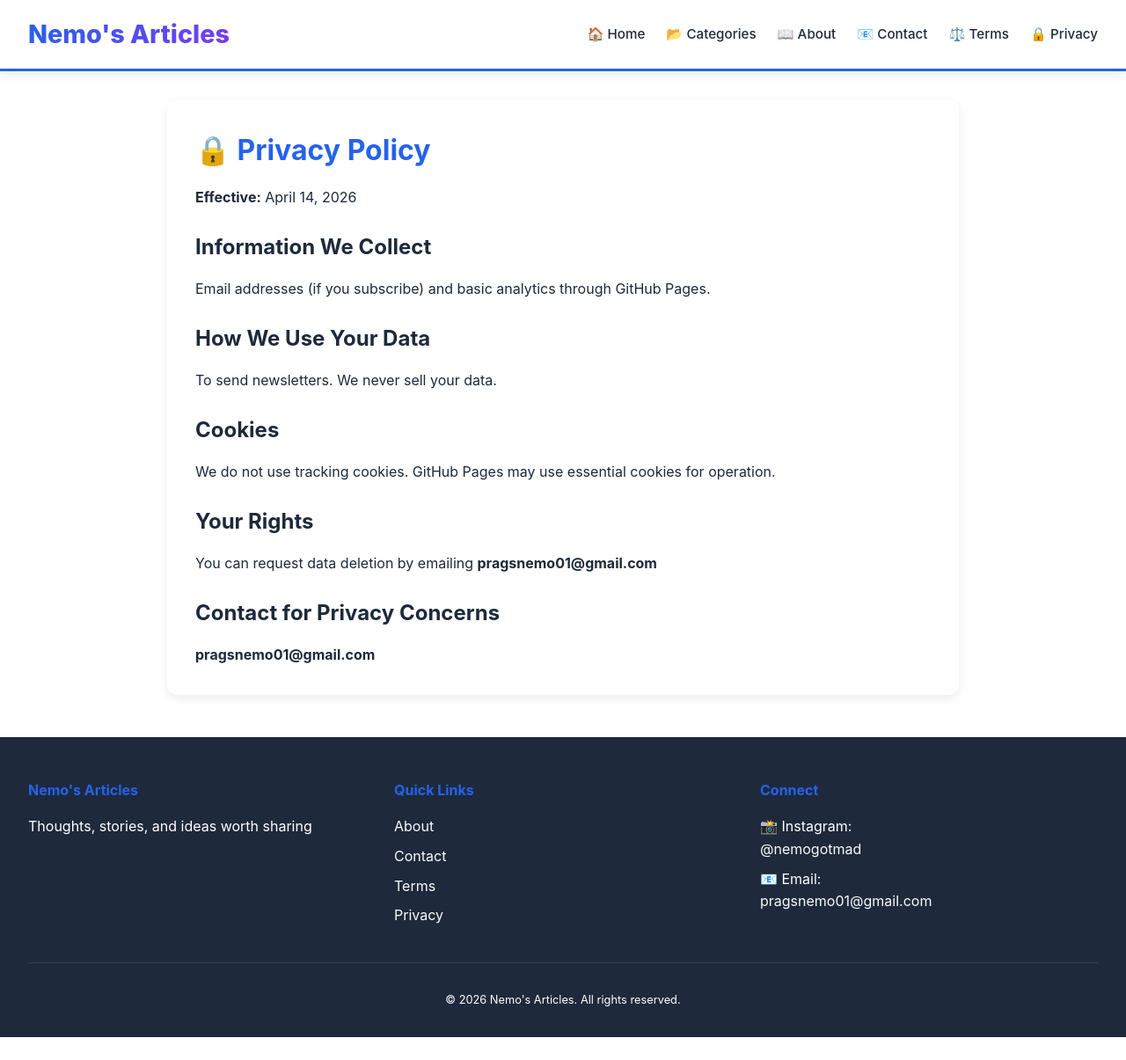
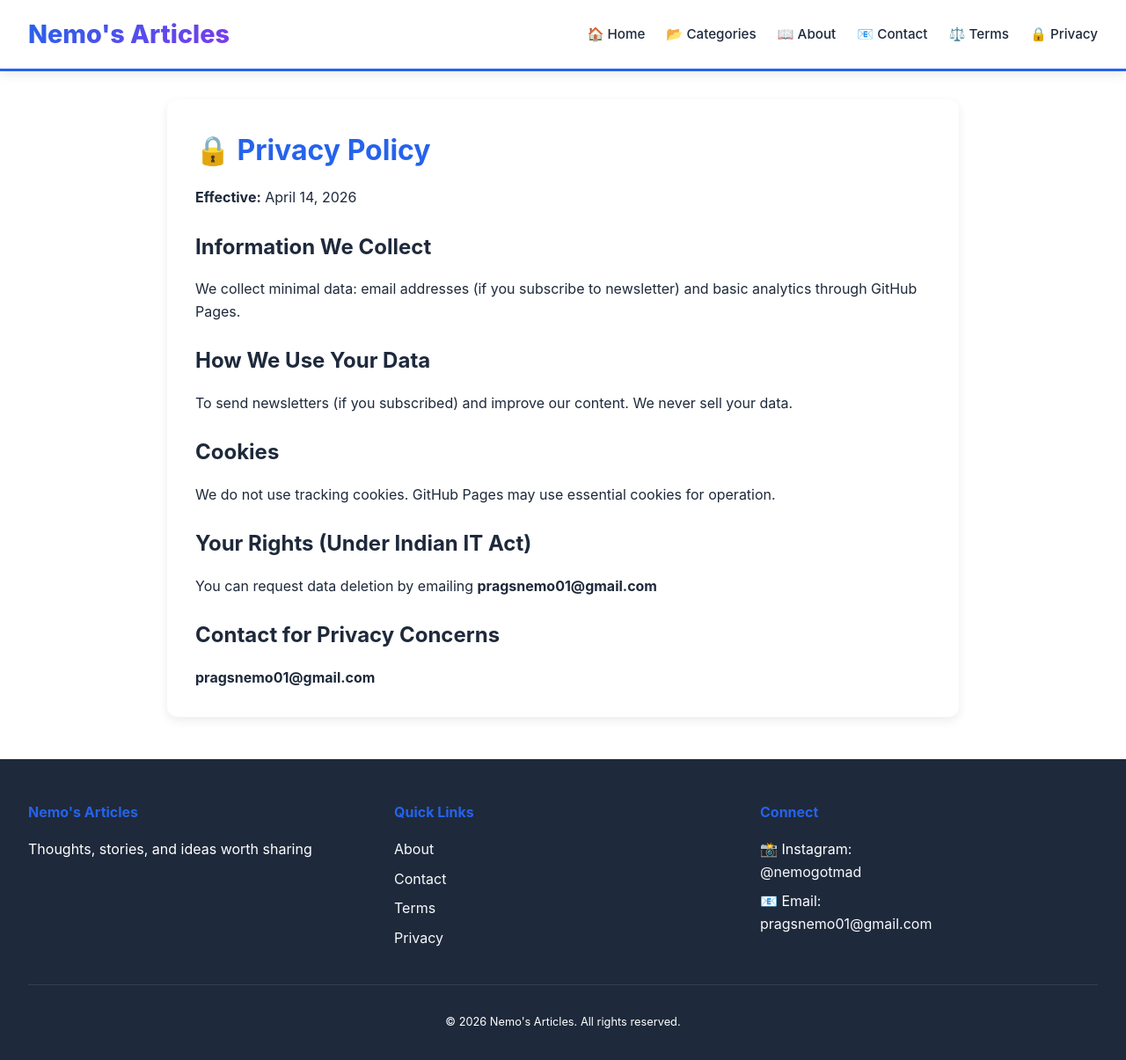
Before and after one commit to nemogotmad/nemo, a Jekyll site: the page built from privacy.html, in a window 1280 px wide and 1205 px high. Shown: the whole window at 88% size. Built offline with Jekyll 4.4.1, drawn with Linux system fonts in a browser that asks for light colours.

Commit message:
Update privacy.html

```diff
--- a/privacy.html
+++ b/privacy.html
@@ -8,15 +8,15 @@ title: "Privacy"
     <p><strong>Effective:</strong> April 14, 2026</p>
 
     <h2>Information We Collect</h2>
-    <p>Email addresses (if you subscribe) and basic analytics through GitHub Pages.</p>
+    <p>We collect minimal data: email addresses (if you subscribe to newsletter) and basic analytics through GitHub Pages.</p>
 
     <h2>How We Use Your Data</h2>
-    <p>To send newsletters. We never sell your data.</p>
+    <p>To send newsletters (if you subscribed) and improve our content. We never sell your data.</p>
 
     <h2>Cookies</h2>
     <p>We do not use tracking cookies. GitHub Pages may use essential cookies for operation.</p>
 
-    <h2>Your Rights</h2>
+    <h2>Your Rights (Under Indian IT Act)</h2>
     <p>You can request data deletion by emailing <strong>pragsnemo01@gmail.com</strong></p>
 
     <h2>Contact for Privacy Concerns</h2>
```
